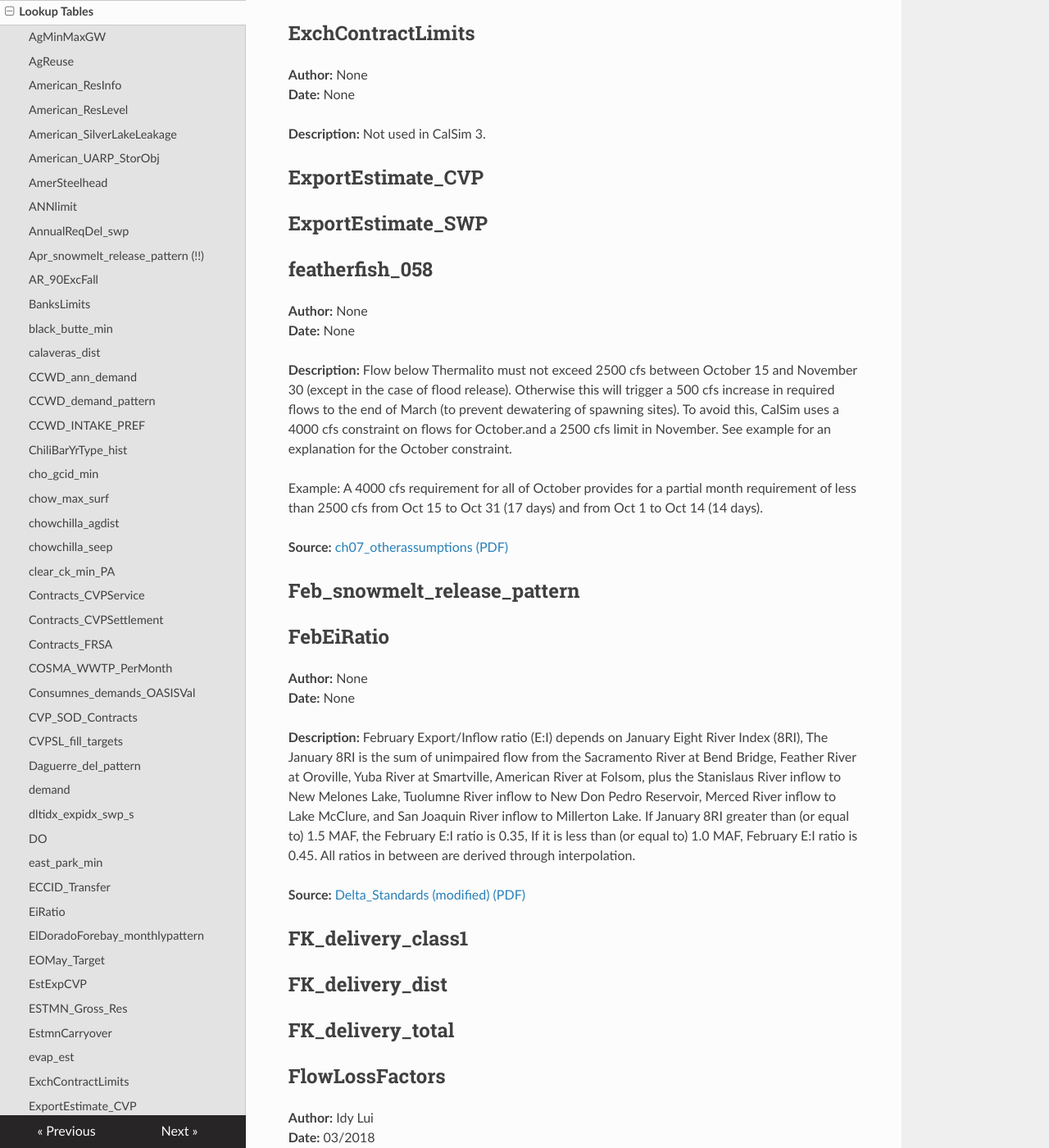
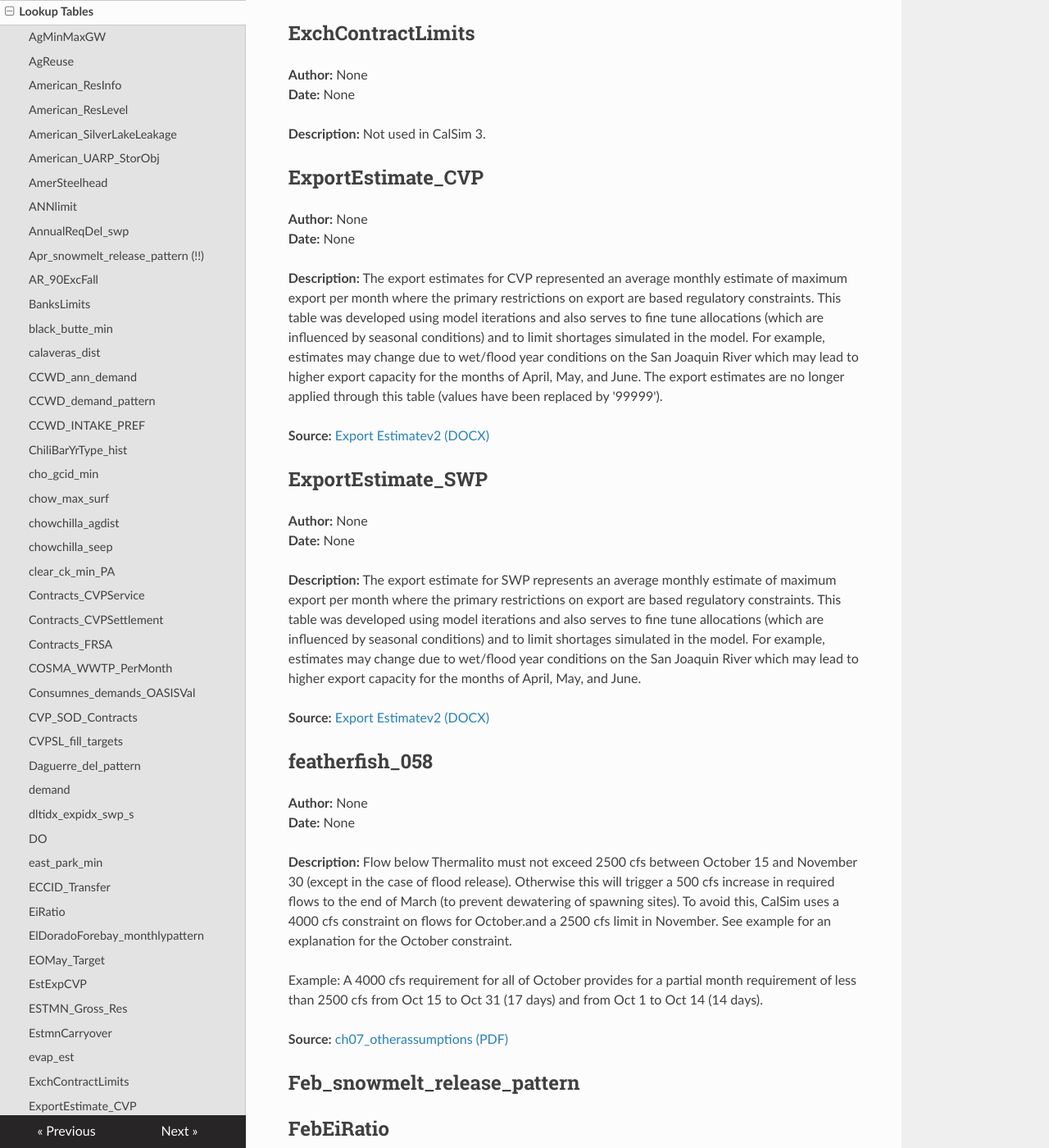
Before and after one commit to CentralValleyModeling/centralvalleymodeling.github.io, an MkDocs documentation site: the page built from docs/lookuptables.md, in a window 1280 px wide and 1400 px high, scrolled down 8616 px. Shown: the whole window at 82% size. Built offline with MkDocs 1.6.1, drawn with Linux system fonts in a browser that asks for light colours; nearby versions of some CDN libraries; some of the changed text lies outside the part shown.

Commit message:
Update lookuptables.md

```diff
--- a/docs/lookuptables.md
+++ b/docs/lookuptables.md
@@ -303,7 +303,27 @@ This helps determine the End-of-May storage target for the American River Flow M
 Not used in CalSim 3.
 
 ## ExportEstimate_CVP
+**Author:** None
+**Date:**  None
+
+**Description:**
+The export estimates for CVP  represented an average monthly estimate of maximum export per month where the primary restrictions on export are based regulatory constraints.  This table was developed using model iterations and also serves to fine tune allocations (which are influenced by seasonal conditions) and to limit shortages simulated in the model.  For example, estimates may change due to wet/flood year conditions on the San Joaquin River which may
+lead to higher export capacity for the months of April, May, and June. The export estimates are no longer applied through this table (values have been replaced by '99999').
+
+
+**Source:** [Export Estimatev2  (DOCX)](https://cadwr.box.com/s/jphqgsoz44lits3he97gnz7mejct4rfl)
+
 ## ExportEstimate_SWP
+**Author:** None
+**Date:**  None
+
+**Description:**
+The export estimate for SWP represents an average monthly estimate of maximum export per month where the primary restrictions on export are based regulatory constraints.  This table was developed using model iterations and also serves to fine tune allocations (which are influenced by seasonal conditions) and to limit shortages simulated in the model.  For example, estimates may change due to wet/flood year conditions on the San Joaquin River which may
+lead to higher export capacity for the months of April, May, and June.
+
+
+**Source:** [Export Estimatev2  (DOCX)](https://cadwr.box.com/s/jphqgsoz44lits3he97gnz7mejct4rfl)
+
 ## featherfish_058
 **Author:** None
 **Date:**  None
@@ -378,7 +398,19 @@ Then naming conventions for these loss factors are as follows:
 ## Friant_Evap
 ## Friant_max_del
 ## HistoricFlow
+**Author:** None
+**Date:**  None
+
+**Description:** Not used in CalSim 3.
+
 ## HistoricUnimp_Precip
+## HSt_base
+**Author:** None
+**Date:**  None
+
+**Description:**
+Not used in CalSim 3.
+
 ## HNSLY_Gross_Res
 ## HnslyCarryover
 ## HSt_base
@@ -394,7 +426,21 @@ Example:  For September (Month = "12"), if conditions are not critically dry (D-
 **Source:** [Decision on Major Applications to Appropriate Water from American River Systems (PDF)](https://cadwr.box.com/s/rzwiei5rhs9mtg8tlymfgb7wtxuogvt3)
 
 ## IsolatedFacility
+**Author:** None
+**Date:**  None
+
+**Description:**
+This table sets the total capacity (in CFS) of the Isolated Facility (Delta Tunnels) if modeled.  This table can allow diversions into the tunnels as a function of Sacramento River flow (at Freeport) due to fish screens at the intakes.
+
+**Source:** [Public Draft BDCP Chapter 09 - 0 - Alternatives to Take (PDF)](https://cadwr.box.com/s/4o5um7xy1y3ywhwvgxfn6m0qk1pyg5m2)
+
 ## IsolatedFacilityControl
+**Author:** None
+**Date:**  None
+
+**Description:**
+This table contains user controlled "switches" which can activate a modeled facility ("1") or deactivate it ("0").  No source listed..
+
 ## JUBSFU_Dist
 ## Kellogg_Creek_Inflow
 ## Kern_GW_RechLim
@@ -616,9 +662,24 @@ Example:  For an Ag allocation of 30%, flow is at 3250 cfs at Shasta low levels
 **Source:** [Delta_Standards (modified) (PDF)](https://cadwr.box.com/s/sp1gpydb5d9q8aw6l5nf445h6r6tqtvt)
 
 ## NewFacSwitch
+**Author:** None
+**Date:**  None
+
+**Description:** This table contains user entered "switches" that can activate modeled facilities or functions ("1") or deactivate them ("0").  The facilities/functions controlled by this table include the intertie between the California Aqueduct and the Delta-Mendota Canal, dedicated Banks pumping for CVP (wheeling), and Shasta storage for SWP. No source listed.
+
 ## newspicer_target
 ## NODOS
+**Author:** None
+**Date:**  None
+
+**Description:** Not used in CalSim 3.
+
 ## NODOS_jobcontrol
+**Author:** None
+**Date:**  None
+
+**Description:** Not used in CalSim 3.
+
 ## OMRiverFlowEq2
 **Author:** Paul Hutton
 **Date:**  April 2008
```
